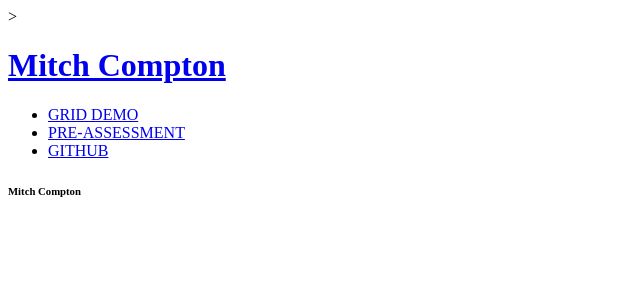
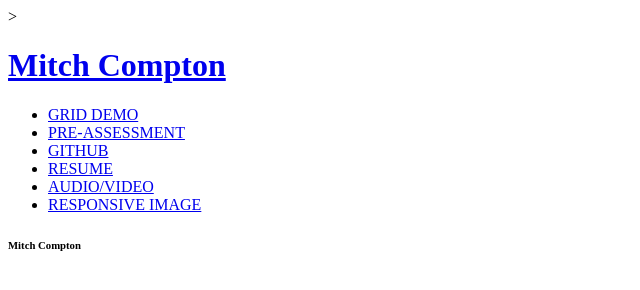
Before and after one commit to MCdaHammer/ifsc-3342, a plain HTML site: page index.html in a window 1280 px wide. Shown: the whole page, without its empty margins (0-640 px from the left). Drawn offline with Linux system fonts and the light colour scheme.

Commit message:
linking-and-working-on-homepage

```diff
--- a/index.html
+++ b/index.html
@@ -3,13 +3,12 @@
 <html long="en">
 <head>
 <meta charset="UTF-8">
-<meta name="description" content="This is a skills pre-assessment for Mobile Web Development" />
+<meta name="description" content="This is Mitch Compton's Course Homepage">
 <meta name="author" content="Mitch Compton">
 <title>Mitch's IFSC 3342 Home Page</title>
 <link href="assets/css/style.css" rel="stylesheet">
 </head>
-<body>
-<div id="container">
+<body id="container">
   <div id="header">
     <h1><a href="index.html">Mitch Compton</a></h1>
   </div>
@@ -18,11 +17,13 @@
       <li><a href="/grid-demo/index.html">GRID DEMO</a></li>
       <li><a href="/pre-assessment/index.html">PRE-ASSESSMENT</a></li>
       <li><a href="https://github.com/mcdahammer">GITHUB</a></li>
+      <li><a href="/resume/index.html">RESUME</a></li>
+      <li><a href="/vid/index.html">AUDIO/VIDEO</a></li>
+      <li><a href="/responsive-imagery/index.html">RESPONSIVE IMAGE</a></li>
     </ul>
 
   <div id="footer">
     <h6>Mitch Compton</h6>
   </div>
-</div>
 </body>
 </html>
--- a/resume/assets/css/style.css
+++ b/resume/assets/css/style.css
@@ -160,7 +160,7 @@ padding-bottom: 25px
 .job *[itemprop="name"],
 .job *[itemprop="url"],
 .job *[itemprop="addressLocality"],
-.certificate *[itemprop="name"],
+.certificate *[itemprop="name"]
 {
 display:block;
 }
```
Also changed, not shown: resume/index.html (+1 -1 lines).
